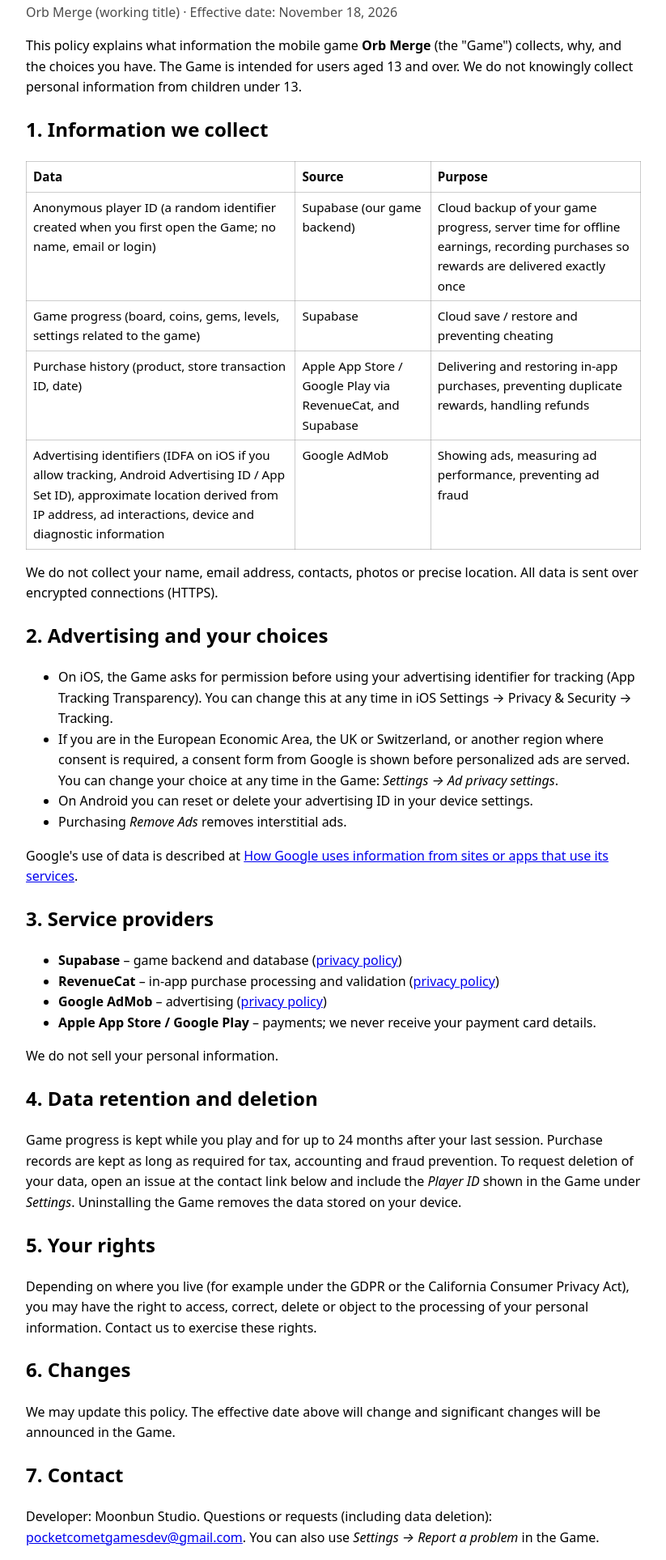
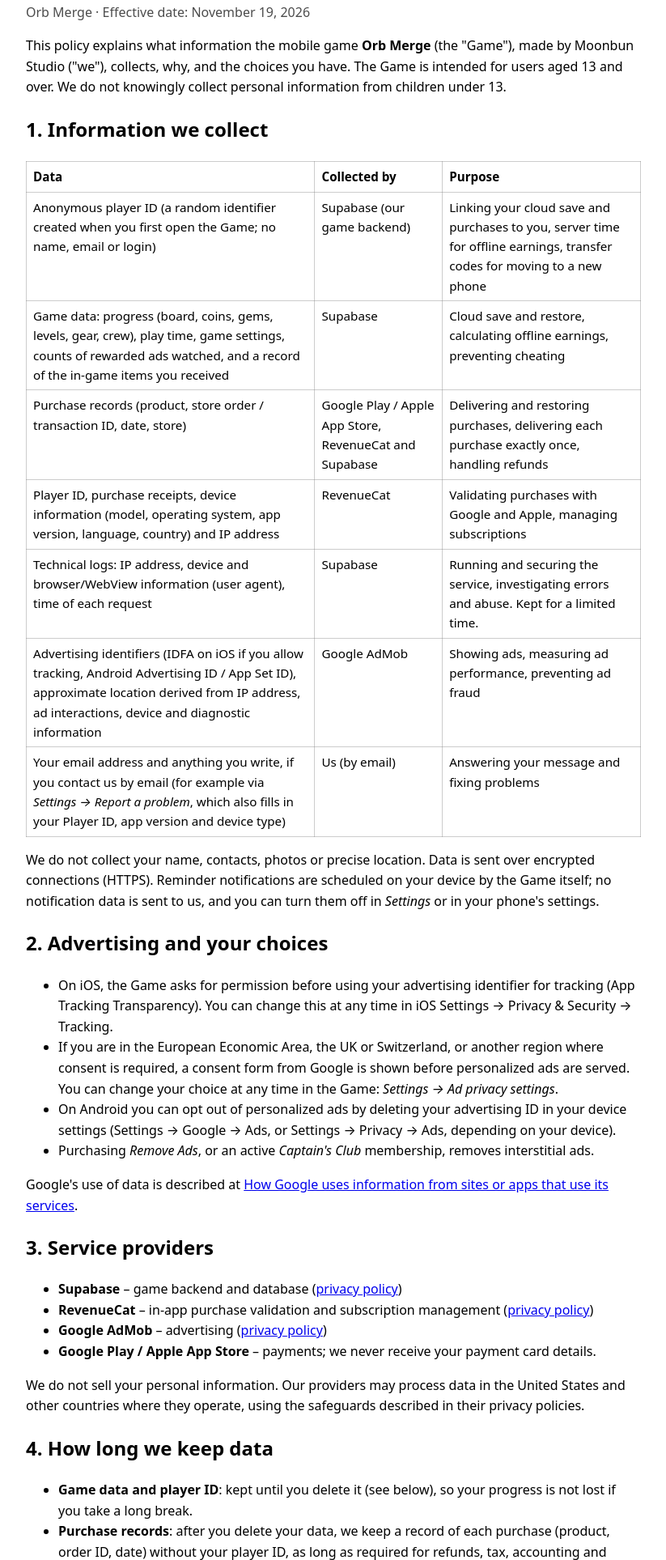
Before and after one commit to qqq641120/merge-idle-legal, a plain HTML site: page index.html in a window 1280 px wide. Shown: the part 110-2037 px from the top of the page at 81% size, without its empty margins (228-1051 px from the left). Drawn offline with Linux system fonts and the light colour scheme.

Commit message:
Privacy policy: in-app data deletion, retention until deletion, RevenueCat/server logs/email data, Captain's Club, legal basis, Android backup

```diff
--- a/index.html
+++ b/index.html
@@ -9,6 +9,7 @@
       body { font-family: system-ui, -apple-system, "Segoe UI", Roboto, sans-serif; line-height: 1.6; max-width: 760px; margin: 0 auto; padding: 24px 16px 64px; }
       h1 { margin-bottom: 0; }
       .muted { opacity: 0.7; }
+      .table-wrap { overflow-x: auto; }
       table { border-collapse: collapse; width: 100%; font-size: 0.95em; }
       th, td { border: 1px solid rgba(127,127,127,0.4); padding: 6px 8px; text-align: left; vertical-align: top; }
       code { font-size: 0.95em; }
@@ -16,77 +17,124 @@
   </head>
   <body>
     <h1>Privacy Policy</h1>
-    <p class="muted">Orb Merge (working title) · Effective date: November 18, 2026</p>
+    <p class="muted">Orb Merge · Effective date: November 19, 2026</p>
 
     <p>
-      This policy explains what information the mobile game <strong>Orb Merge</strong> (the "Game") collects, why, and the
-      choices you have. The Game is intended for users aged 13 and over. We do not knowingly collect personal information
-      from children under 13.
+      This policy explains what information the mobile game <strong>Orb Merge</strong> (the "Game"), made by Moonbun
+      Studio ("we"), collects, why, and the choices you have. The Game is intended for users aged 13 and over. We do not
+      knowingly collect personal information from children under 13.
     </p>
 
     <h2>1. Information we collect</h2>
+    <div class="table-wrap">
     <table>
-      <tr><th>Data</th><th>Source</th><th>Purpose</th></tr>
+      <tr><th>Data</th><th>Collected by</th><th>Purpose</th></tr>
       <tr>
         <td>Anonymous player ID (a random identifier created when you first open the Game; no name, email or login)</td>
         <td>Supabase (our game backend)</td>
-        <td>Cloud backup of your game progress, server time for offline earnings, recording purchases so rewards are delivered exactly once</td>
+        <td>Linking your cloud save and purchases to you, server time for offline earnings, transfer codes for moving to a new phone</td>
       </tr>
       <tr>
-        <td>Game progress (board, coins, gems, levels, settings related to the game)</td>
+        <td>Game data: progress (board, coins, gems, levels, gear, crew), play time, game settings, counts of rewarded ads watched, and a record of the in-game items you received</td>
         <td>Supabase</td>
-        <td>Cloud save / restore and preventing cheating</td>
+        <td>Cloud save and restore, calculating offline earnings, preventing cheating</td>
       </tr>
       <tr>
-        <td>Purchase history (product, store transaction ID, date)</td>
-        <td>Apple App Store / Google Play via RevenueCat, and Supabase</td>
-        <td>Delivering and restoring in-app purchases, preventing duplicate rewards, handling refunds</td>
+        <td>Purchase records (product, store order / transaction ID, date, store)</td>
+        <td>Google Play / Apple App Store, RevenueCat and Supabase</td>
+        <td>Delivering and restoring purchases, delivering each purchase exactly once, handling refunds</td>
+      </tr>
+      <tr>
+        <td>Player ID, purchase receipts, device information (model, operating system, app version, language, country) and IP address</td>
+        <td>RevenueCat</td>
+        <td>Validating purchases with Google and Apple, managing subscriptions</td>
+      </tr>
+      <tr>
+        <td>Technical logs: IP address, device and browser/WebView information (user agent), time of each request</td>
+        <td>Supabase</td>
+        <td>Running and securing the service, investigating errors and abuse. Kept for a limited time.</td>
       </tr>
       <tr>
         <td>Advertising identifiers (IDFA on iOS if you allow tracking, Android Advertising ID / App Set ID), approximate location derived from IP address, ad interactions, device and diagnostic information</td>
         <td>Google AdMob</td>
         <td>Showing ads, measuring ad performance, preventing ad fraud</td>
       </tr>
+      <tr>
+        <td>Your email address and anything you write, if you contact us by email (for example via <em>Settings → Report a problem</em>, which also fills in your Player ID, app version and device type)</td>
+        <td>Us (by email)</td>
+        <td>Answering your message and fixing problems</td>
+      </tr>
     </table>
-    <p>We do not collect your name, email address, contacts, photos or precise location. All data is sent over encrypted connections (HTTPS).</p>
+    </div>
+    <p>
+      We do not collect your name, contacts, photos or precise location. Data is sent over encrypted connections (HTTPS).
+      Reminder notifications are scheduled on your device by the Game itself; no notification data is sent to us, and you
+      can turn them off in <em>Settings</em> or in your phone's settings.
+    </p>
 
     <h2>2. Advertising and your choices</h2>
     <ul>
       <li>On iOS, the Game asks for permission before using your advertising identifier for tracking (App Tracking Transparency). You can change this at any time in iOS Settings → Privacy &amp; Security → Tracking.</li>
       <li>If you are in the European Economic Area, the UK or Switzerland, or another region where consent is required, a consent form from Google is shown before personalized ads are served. You can change your choice at any time in the Game: <em>Settings → Ad privacy settings</em>.</li>
-      <li>On Android you can reset or delete your advertising ID in your device settings.</li>
-      <li>Purchasing <em>Remove Ads</em> removes interstitial ads.</li>
+      <li>On Android you can opt out of personalized ads by deleting your advertising ID in your device settings (Settings → Google → Ads, or Settings → Privacy → Ads, depending on your device).</li>
+      <li>Purchasing <em>Remove Ads</em>, or an active <em>Captain's Club</em> membership, removes interstitial ads.</li>
     </ul>
     <p>Google's use of data is described at <a href="https://policies.google.com/technologies/partner-sites">How Google uses information from sites or apps that use its services</a>.</p>
 
     <h2>3. Service providers</h2>
     <ul>
       <li><strong>Supabase</strong> – game backend and database (<a href="https://supabase.com/privacy">privacy policy</a>)</li>
-      <li><strong>RevenueCat</strong> – in-app purchase processing and validation (<a href="https://www.revenuecat.com/privacy/">privacy policy</a>)</li>
+      <li><strong>RevenueCat</strong> – in-app purchase validation and subscription management (<a href="https://www.revenuecat.com/privacy/">privacy policy</a>)</li>
       <li><strong>Google AdMob</strong> – advertising (<a href="https://policies.google.com/privacy">privacy policy</a>)</li>
-      <li><strong>Apple App Store / Google Play</strong> – payments; we never receive your payment card details.</li>
+      <li><strong>Google Play / Apple App Store</strong> – payments; we never receive your payment card details.</li>
     </ul>
-    <p>We do not sell your personal information.</p>
-
-    <h2>4. Data retention and deletion</h2>
     <p>
-      Game progress is kept while you play and for up to 24 months after your last session. Purchase records are kept as
-      long as required for tax, accounting and fraud prevention. To request deletion of your data, open an issue at the
-      contact link below and include the <em>Player ID</em> shown in the Game under <em>Settings</em>. Uninstalling the
-      Game removes the data stored on your device.
+      We do not sell your personal information. Our providers may process data in the United States and other countries
+      where they operate, using the safeguards described in their privacy policies.
     </p>
 
-    <h2>5. Your rights</h2>
+    <h2>4. How long we keep data</h2>
+    <ul>
+      <li><strong>Game data and player ID</strong>: kept until you delete it (see below), so your progress is not lost if you take a long break.</li>
+      <li><strong>Purchase records</strong>: after you delete your data, we keep a record of each purchase (product, order ID, date) without your player ID, as long as required for refunds, tax, accounting and fraud prevention. This also stops the same purchase from being delivered twice.</li>
+      <li><strong>Technical logs</strong>: kept for a limited time by Supabase and then deleted automatically.</li>
+      <li><strong>Emails</strong>: kept as long as needed to answer you and follow up.</li>
+    </ul>
+    <p>
+      Data stored on your device is removed when you uninstall the Game. On Android, your phone may include the Game's
+      on-device data in your device backup to your Google account; this is controlled by Google and your device settings.
+    </p>
+
+    <h2 id="delete">5. Deleting your data</h2>
+    <ul>
+      <li><strong>In the Game</strong>: open <em>Settings → Delete my data</em>. This permanently deletes your game data on
+        your phone and on our server, your player ID and transfer codes, and your customer record at RevenueCat. It needs
+        an internet connection and cannot be undone. One-time purchases such as <em>Remove Ads</em> can be restored later
+        with <em>Restore Purchases</em>; purchased gems cannot.</li>
+      <li><strong>By email</strong>: if you no longer have the Game, email
+        <a href="mailto:pocketcometgamesdev@gmail.com">pocketcometgamesdev@gmail.com</a> with the subject "Delete my data"
+        and, if you have it, the <em>Player ID</em> shown in the Game under <em>Settings</em>. We will delete your data within
+        30 days and confirm by email.</li>
+      <li>Deleting your data does <strong>not</strong> cancel a subscription. Cancel <em>Captain's Club</em> in your Google
+        Play or App Store subscription settings.</li>
+    </ul>
+
+    <h2>6. Legal basis and your rights</h2>
+    <p>
+      Where the GDPR or similar laws apply, we process data to provide the Game you asked for (cloud save, purchases), for
+      our legitimate interests in keeping the Game secure and fair (anti-cheat, logs), to meet legal obligations (purchase
+      records), and with your consent for personalized ads.
+    </p>
     <p>
       Depending on where you live (for example under the GDPR or the California Consumer Privacy Act), you may have the
-      right to access, correct, delete or object to the processing of your personal information. Contact us to exercise
-      these rights.
+      right to access, correct, delete or object to the processing of your personal information, and to complain to your
+      local data protection authority. Contact us to exercise these rights.
     </p>
 
-    <h2>6. Changes</h2>
+    <h2>7. Changes</h2>
     <p>We may update this policy. The effective date above will change and significant changes will be announced in the Game.</p>
 
-    <h2>7. Contact</h2>
+    <h2>8. Contact</h2>
     <p>Developer: Moonbun Studio. Questions or requests (including data deletion): <a href="mailto:pocketcometgamesdev@gmail.com">pocketcometgamesdev@gmail.com</a>. You can also use <em>Settings → Report a problem</em> in the Game.</p>
   </body>
 </html>
```
